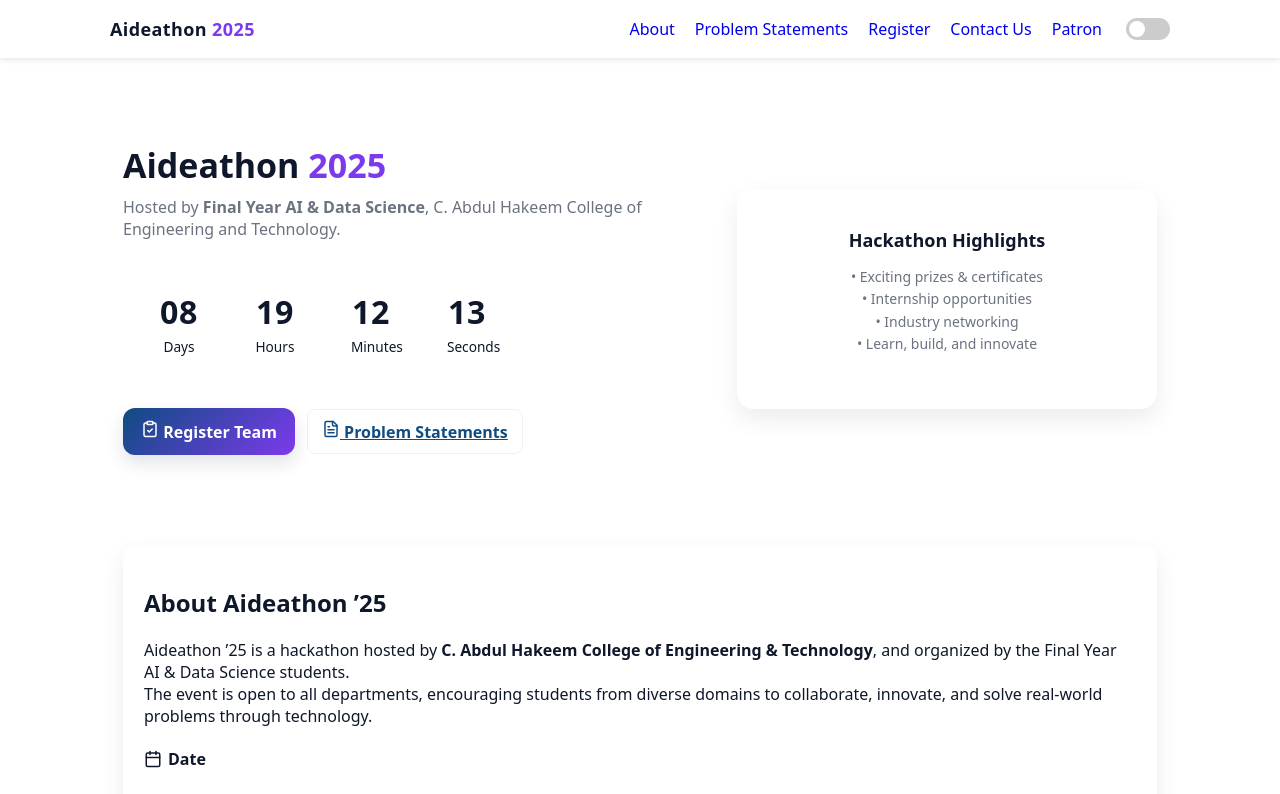
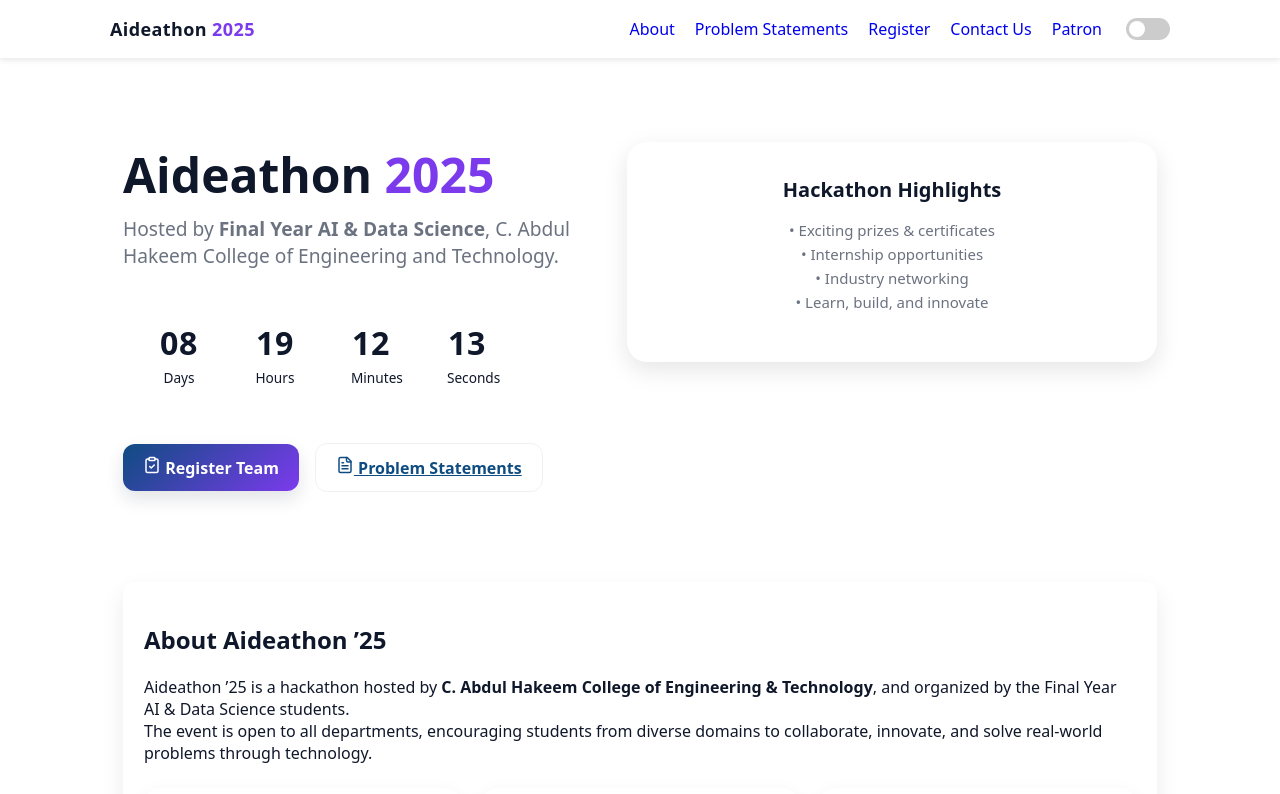
Before and after one commit to Aideathon/Aideathon-25, a React (Vite) app: page / in a window 1280 px wide. Shown: the top 794 px of the page. Built offline with nearby package versions, Linux system fonts and the light colour scheme.

Commit message:
Update Home.jsx

```diff
--- a/src/pages/Home.jsx
+++ b/src/pages/Home.jsx
@@ -1,10 +1,17 @@
-import React from "react"
-import { motion } from "framer-motion"
-import Countdown from "../components/Countdown"
-import { Calendar, MapPin, GraduationCap, Sparkles, Award, Users, ClipboardCheck, FileText } from "lucide-react"
+import React from "react";
+import { motion } from "framer-motion";
+import Countdown from "../components/Countdown";
+import {
+  Calendar,
+  MapPin,
+  GraduationCap,
+  Sparkles,
+  Award,
+  ClipboardCheck,
+  FileText,
+} from "lucide-react";
 
 export default function Home() {
-  // Variants for stagger animations
   const cardVariants = {
     hidden: { opacity: 0, y: 20 },
     visible: (i) => ({
@@ -12,7 +19,7 @@
       y: 0,
       transition: { delay: i * 0.2, duration: 0.6 },
     }),
-  }
+  };
 
   const listVariants = {
     hidden: { opacity: 0, x: -20 },
@@ -21,9 +28,8 @@
       x: 0,
       transition: { delay: i * 0.15, duration: 0.5 },
     }),
-  }
+  };
 
-  // Animated icon wrapper
   const AnimatedIcon = ({ children }) => (
     <motion.div
       initial={{ scale: 0, rotate: -45, opacity: 0 }}
@@ -34,7 +40,7 @@
     >
       {children}
     </motion.div>
-  )
+  );
 
   return (
     <div style={{ paddingTop: 18 }}>
@@ -47,11 +53,7 @@
       >
         <div className="container hero-grid">
           {/* Left content */}
-          <motion.div
-            initial={{ x: -30, opacity: 0 }}
-            animate={{ x: 0, opacity: 1 }}
-            transition={{ duration: 0.7 }}
-          >
+          <motion.div className="hero-left">
             <h1 className="hero-title">
               Aideathon <span style={{ color: "var(--accent)" }}>2025</span>
             </h1>
@@ -60,41 +62,32 @@
               Hakeem College of Engineering and Technology.
             </p>
 
-            <motion.div style={{ marginTop: 12 }}>
+            <div className="hero-countdown">
               <Countdown />
-            </motion.div>
+            </div>
 
-            <motion.div
-              className="center-cta"
-              style={{ marginTop: 20, display: "flex", gap: 12 }}
-            >
+            <div className="center-cta">
               <a href="/register" className="cta-btn">
                 <AnimatedIcon><ClipboardCheck size={18} /></AnimatedIcon> Register Team
               </a>
               <a href="/problems" className="btn-classic">
                 <AnimatedIcon><FileText size={18} /></AnimatedIcon> Problem Statements
               </a>
-            </motion.div>
+            </div>
           </motion.div>
 
           {/* Right card */}
           <motion.div
-            initial={{ scale: 0.9, opacity: 0 }}
+            className="hero-card"
+            initial={{ scale: 0.95, opacity: 0 }}
             animate={{ scale: 1, opacity: 1 }}
             transition={{ duration: 0.7 }}
-            className="hero-card"
-            style={{
-              padding: 24,
-              borderRadius: 16,
-              background: "var(--card)",
-              boxShadow: "var(--shadow)",
-            }}
           >
             <div style={{ textAlign: "center" }}>
-              <div style={{ fontWeight: 800, fontSize: 18, marginBottom: 6 }}>
+              <div style={{ fontWeight: 800, fontSize: 20, marginBottom: 8 }}>
                 Hackathon Highlights
               </div>
-              <p style={{ color: "var(--muted)", fontSize: 14, lineHeight: 1.6 }}>
+              <p style={{ color: "var(--muted)", fontSize: 15, lineHeight: 1.6 }}>
                 • Exciting prizes & certificates <br />
                 • Internship opportunities <br />
                 • Industry networking <br />
@@ -105,7 +98,7 @@
         </div>
       </motion.section>
 
-      {/* Full About Section */}
+      {/* About Section */}
       <motion.section
         id="about"
         className="section container"
@@ -128,7 +121,6 @@
           technology.
         </p>
 
-        {/* Animated cards */}
         <div className="about-cards">
           {[
             { icon: <Calendar size={18} />, title: "Date", text: "26 October 2025" },
@@ -189,6 +181,84 @@
           Aideathon is your chance to learn, build, and make an impact!
         </p>
       </motion.section>
+
+      {/* Desktop-focused styles */}
+      <style>{`
+        .hero-grid {
+          display: flex;
+          gap: 40px;
+          align-items: flex-start;
+        }
+        .hero-left {
+          flex: 1;
+          min-width: 300px;
+        }
+        .hero-card {
+          flex: 1;
+          min-width: 280px;
+          padding: 32px;
+          background: var(--card);
+          border-radius: 20px;
+          box-shadow: 0 8px 25px rgba(0,0,0,0.1);
+        }
+        .hero-title {
+          font-size: 3rem;
+          font-weight: 800;
+        }
+        .hero-desc {
+          font-size: 1.2rem;
+          margin-top: 8px;
+        }
+        .hero-countdown {
+          margin-top: 20px;
+        }
+        .center-cta {
+          margin-top: 24px;
+          display: flex;
+          gap: 16px;
+        }
+        .center-cta a {
+          padding: 12px 20px;
+          border-radius: 12px;
+          font-weight: 600;
+        }
+        .about-cards {
+          display: flex;
+          gap: 20px;
+          margin-top: 24px;
+        }
+        .about-cards .card {
+          flex: 1 1 200px;
+          padding: 20px;
+          border-radius: 16px;
+          background: var(--card);
+          box-shadow: 0 8px 20px rgba(0,0,0,0.08);
+        }
+
+        /* Mobile adjustments */
+        @media (max-width: 768px) {
+          .hero-grid {
+            flex-direction: column;
+          }
+          .hero-card {
+            margin-top: 20px;
+            padding: 24px;
+          }
+          .hero-title {
+            font-size: 2rem;
+          }
+          .hero-desc {
+            font-size: 1rem;
+          }
+          .center-cta {
+            flex-direction: column;
+            gap: 12px;
+          }
+          .about-cards {
+            flex-direction: column;
+          }
+        }
+      `}</style>
     </div>
-  )
+  );
 }
```
